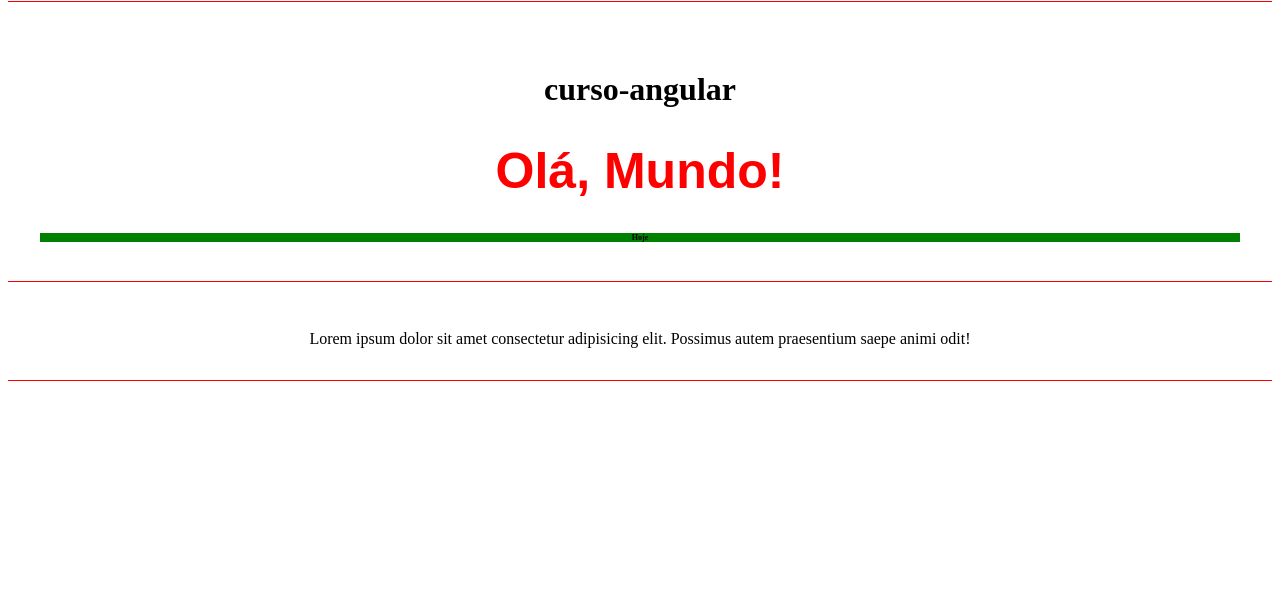
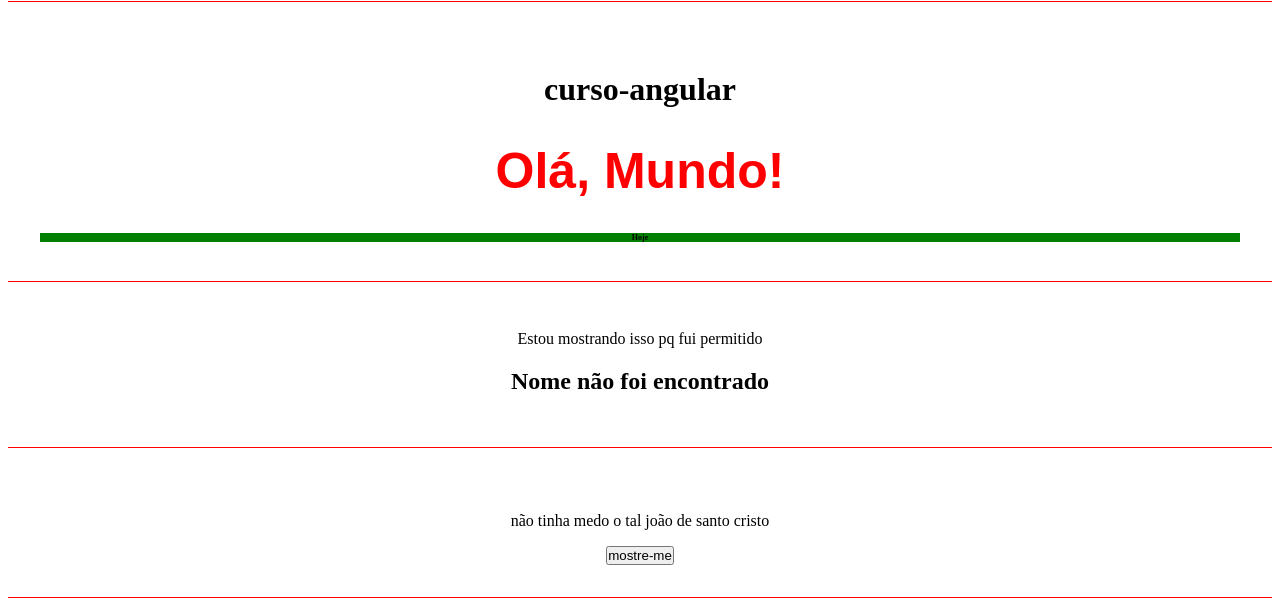
Before and after one commit to Sergio81alves/comeco-no-angular, an Angular app: page / in a window 1280 px wide. Shown: the part 1032-1636 px from the top of the page. Built offline with nearby package versions, Linux system fonts and the light colour scheme.

Commit message:
1% Eventos com if

```diff
--- a/src/app/app.component.html
+++ b/src/app/app.component.html
@@ -6,3 +6,4 @@
 <app-parent-data [name]="userName" [outro]="nome" [userData]="userData"></app-parent-data>
 <app-directivies [titulo]="title"></app-directivies>
 <app-if-render></app-if-render>
+<app-eventos></app-eventos>
--- a/src/app/app.module.ts
+++ b/src/app/app.module.ts
@@ -9,6 +9,7 @@ import { ParentDataComponent } from './components/parent-data/parent-data.compon
 import { DirectiviesComponent } from './components/directivies/directivies.component';
 import { ComponentsEventosComponent } from './components-eventos/components-eventos.component';
 import { IfRenderComponent } from './components/if-render/if-render.component';
+import { EventosComponent } from './components/eventos/eventos.component';
 
 @NgModule({
   declarations: [
@@ -18,7 +19,8 @@ import { IfRenderComponent } from './components/if-render/if-render.component';
     ParentDataComponent,
     DirectiviesComponent,
     ComponentsEventosComponent,
-    IfRenderComponent
+    IfRenderComponent,
+    EventosComponent
   ],
   imports: [
     BrowserModule,
--- /dev/null
+++ b/src/app/components/eventos/eventos.component.html
@@ -0,0 +1,9 @@
+<div class="class">
+    <div >
+        <p *ngIf="show" >não tinha medo o tal joão de santo cristo</p>
+        <button (click)="mensagem()">
+            mostre-me
+        </button>
+
+    </div>
+</div>
--- /dev/null
+++ b/src/app/components/eventos/eventos.component.ts
@@ -0,0 +1,19 @@
+import { Component, OnInit } from '@angular/core';
+
+@Component({
+  selector: 'app-eventos',
+  templateUrl: './eventos.component.html',
+  styleUrls: ['./eventos.component.css']
+})
+export class EventosComponent implements OnInit {
+
+  show = true
+  mensagem(): void {
+    this.show = !this.show //toggle o nome desse recurso que muda ele para diferente dele mesmo
+  }
+  constructor() { }
+
+  ngOnInit(): void {
+  }
+
+}
--- a/src/app/components/if-render/if-render.component.html
+++ b/src/app/components/if-render/if-render.component.html
@@ -1,3 +1,14 @@
-<div class="class">
-Lorem ipsum dolor sit amet consectetur adipisicing elit. Possimus autem praesentium saepe animi odit!
+<div class="class" >
+    <div *ngIf="canShow">
+        Estou mostrando isso pq fui permitido
+    </div>
+
+    <p *ngIf="nome === 'Sergio'; else nomeNotFound"> Olá {{nome}} prazer em ter vc aqui</p>
+
+    <ng-template #nomeNotFound>
+        <div>
+            <h2>Nome não foi encontrado</h2>
+        </div>
+
+    </ng-template>
 </div>
--- a/src/app/components/if-render/if-render.component.ts
+++ b/src/app/components/if-render/if-render.component.ts
@@ -6,7 +6,9 @@ import { Component, OnInit } from '@angular/core';
   styleUrls: ['./if-render.component.css']
 })
 export class IfRenderComponent implements OnInit {
-  canShow: boolean = true
+  canShow = true;
+  nome = 'Sergi'
+
   constructor() { }
 
   ngOnInit(): void {
```
Also changed, not shown: src/app/components/eventos/eventos.component.css (added), 1 other file (tests, documents, lock files or other folders).
